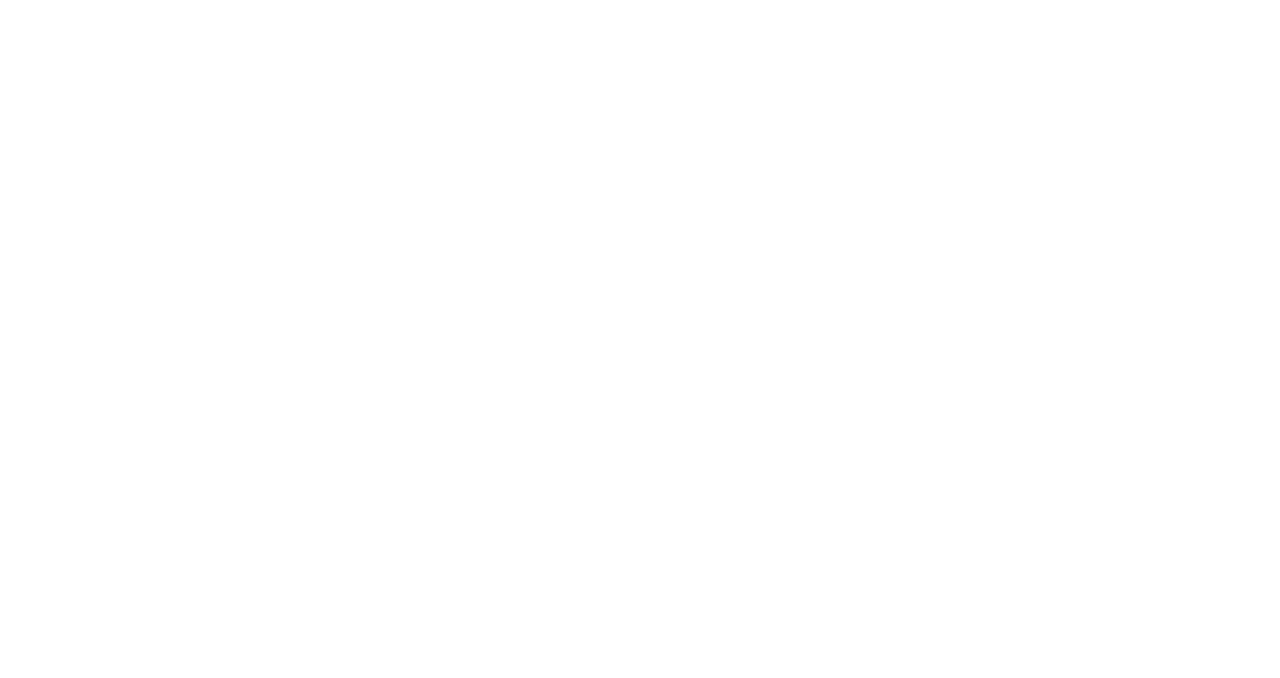
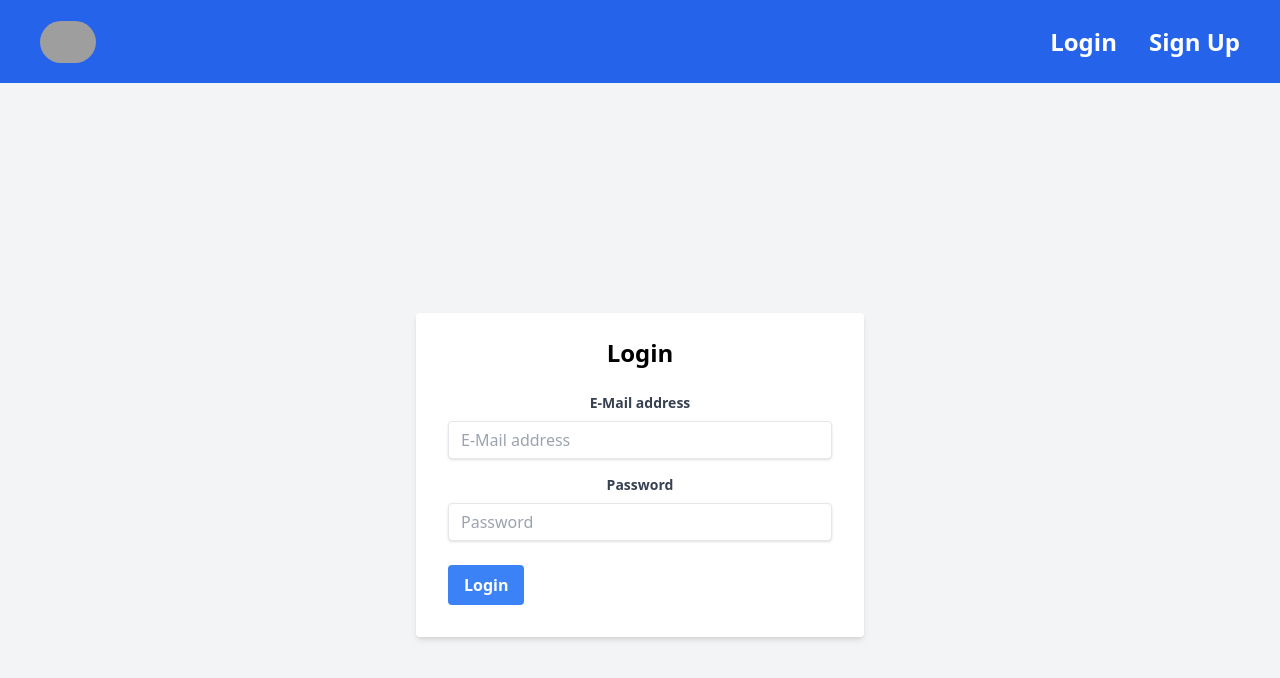
Before and after one commit to saolaiheang/link-shorten-two, a React (Vite) app: page /login in a window 1280 px wide. Before the commit this address had no page. Shown: the top 678 px of the page. Built offline with nearby package versions, Linux system fonts and the light colour scheme; grey boxes are pictures that could not be loaded.

Commit message:
landing page

```diff
--- a/src/App.jsx
+++ b/src/App.jsx
@@ -1,16 +1,16 @@
 import { useState } from 'react'
 import { Routes, Route } from 'react-router-dom';
-import LandingPage from './page/Landingpage'
+import LandingPage from './page/Landingpage';
+import LoginPage from './page/Loginpage';
 
 import './App.css'
 
 function App() {
-
-
   return (
     <>
       <Routes>
       <Route path="/" element={<LandingPage />} />
+      <Route path="/login" element={<LoginPage />} />
       {/* Add more routes here as needed */}
     </Routes>
     </>
--- a/src/components/Header.jsx
+++ b/src/components/Header.jsx
@@ -1,4 +1,5 @@
 import React from 'react';
+import { Link } from 'react-router-dom';
 
 function Header() {
   return (
@@ -11,12 +12,12 @@
         />
       </div>
       <nav className="flex space-x-4 sm:space-x-8">
-        <a href="/login" className="text-white font-semibold text-lg sm:text-2xl hover:text-red-200">
+        <Link to="/login" className="text-white font-semibold text-lg sm:text-2xl hover:text-red-200">
           Login
-        </a>
-        <a href="/signup" className="text-white font-semibold text-lg sm:text-2xl hover:text-red-200">
+        </Link>
+        <Link to="/signup" className="text-white font-semibold text-lg sm:text-2xl hover:text-red-200">
           Sign Up
-        </a>
+        </Link>
       </nav>
     </header>
   );
--- /dev/null
+++ b/src/page/Loginpage.jsx
@@ -0,0 +1,65 @@
+// src/pages/LoginPage.js
+import React, { useState } from 'react';
+import Header from '../components/Header';
+
+function LoginPage() {
+  const [email, setEmail] = useState('');
+  const [password, setPassword] = useState('');
+
+  const handleLogin = (e) => {
+    e.preventDefault();
+    // Handle login logic here
+    console.log('Login attempted with:', { email, password });
+  };
+
+  return (
+    <>
+    <Header></Header>
+    <div className="flex justify-center items-center h-screen bg-gray-100">
+
+
+      <div className="w-full max-w-md">
+        <form onSubmit={handleLogin} className="bg-white shadow-md rounded px-8 pt-6 pb-8 mb-4">
+          <h2 className="text-center text-2xl font-bold mb-6">Login</h2>
+          <div className="mb-4">
+            <label className="block text-gray-700 text-sm font-bold mb-2" htmlFor="email">
+              E-Mail address
+            </label>
+            <input
+              id="email"
+              type="email"
+              value={email}
+              onChange={(e) => setEmail(e.target.value)}
+              placeholder="E-Mail address"
+              className="shadow appearance-none border rounded w-full py-2 px-3 text-gray-700 leading-tight focus:outline-none focus:shadow-outline"
+            />
+          </div>
+          <div className="mb-6">
+            <label className="block text-gray-700 text-sm font-bold mb-2" htmlFor="password">
+              Password
+            </label>
+            <input
+              id="password"
+              type="password"
+              value={password}
+              onChange={(e) => setPassword(e.target.value)}
+              placeholder="Password"
+              className="shadow appearance-none border rounded w-full py-2 px-3 text-gray-700 leading-tight focus:outline-none focus:shadow-outline"
+            />
+          </div>
+          <div className="flex items-center justify-between">
+            <button
+              type="submit"
+              className="bg-blue-500 hover:bg-blue-700 text-white font-bold py-2 px-4 rounded focus:outline-none focus:shadow-outline"
+            >
+              Login
+            </button>
+          </div>
+        </form>
+      </div>
+    </div>
+    </>
+  );
+}
+
+export default LoginPage;
```
